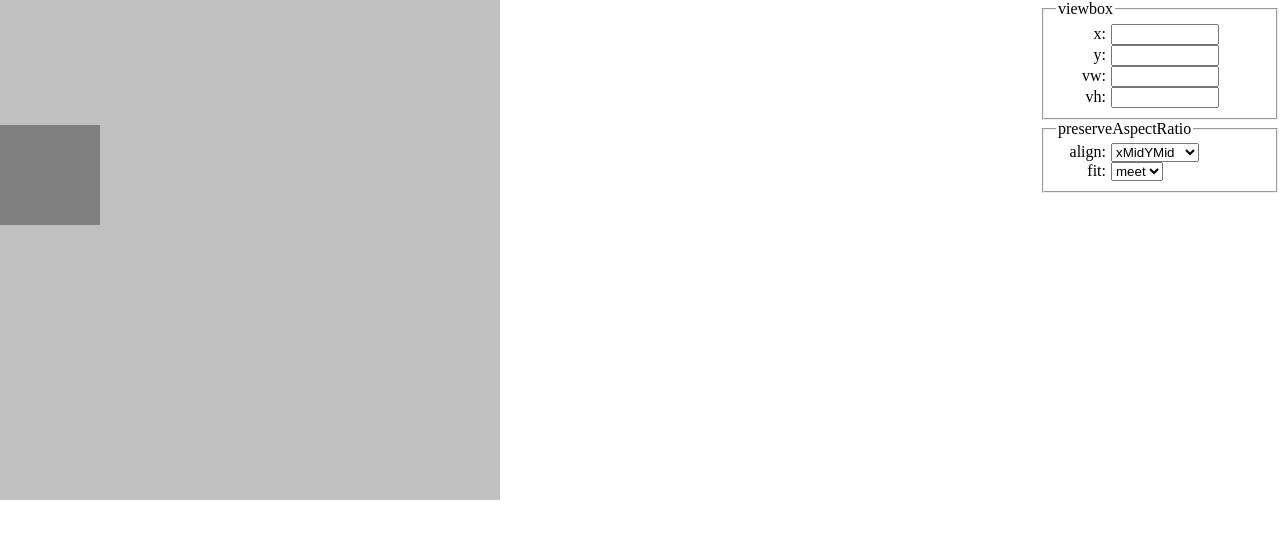
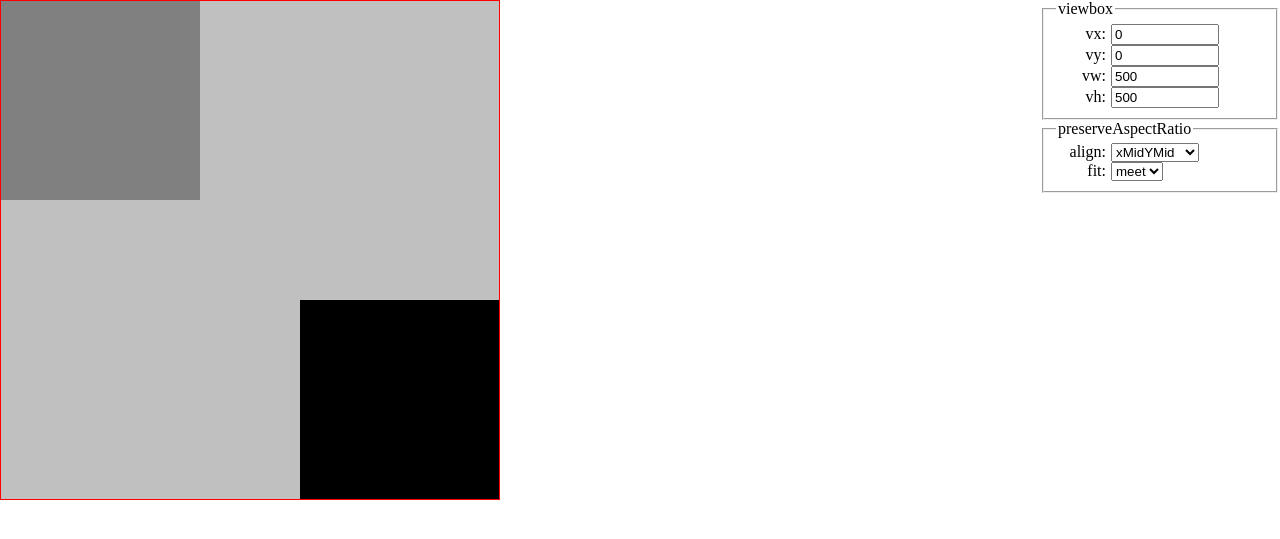
Before and after one commit to chapery/zzz, a PHP site: page /svg/viewbox.html in a window 1280 px wide. Shown: the top 539 px of the page. Run offline with PHP 8.4, Linux system fonts and the light colour scheme.

Commit message:
svg&sass

```diff
--- a/svg/viewbox.html
+++ b/svg/viewbox.html
@@ -34,18 +34,20 @@
 <body>
 	<div class="box">
 		<div class="left">
-			<svg class="svg" xmlns="http://www.w3.org/2000/svg" version="1.1" viewBox="100 100 1000 500">
-				<rect width="200" height="200" x="100" y="100" fill="gray"></rect>
+			<svg id="svg" class="svg" xmlns="http://www.w3.org/2000/svg" version="1.1" viewBox="0 0 500 500" preserveAspectRatio="xMidYMid meet">
+				<rect width="200" height="200" x="0" y="0" fill="gray"></rect>
+				<rect width="200" height="200" x="300" y="300" fill="black"></rect>
+				<rect id="refer" width="100%" height="100%" stroke="red" stroke-width="2" fill="none"></rect>
 			</svg>
 		</div>
 		<div class="right">
-			<form id="form" action="">
+			<form id="form1" action="">
 				<fieldset>
 					<legend>viewbox</legend>
-					<label for="vx" class="lab">x:</label><input id="vx" class="inpNum" type="number"><br/>
-					<label for="vy" class="lab">y:</label><input id="vy" class="inpNum" type="number"><br/>
-					<label for="vw" class="lab">vw:</label><input id="vw" class="inpNum" type="number"><br/>
-					<label for="vh" class="lab">vh:</label><input id="vh" class="inpNum" type="number">
+					<label for="vx" class="lab">vx:</label><input id="vx" class="inpNum" type="number" value="0"><br/>
+					<label for="vy" class="lab">vy:</label><input id="vy" class="inpNum" type="number" value="0"><br/>
+					<label for="vw" class="lab">vw:</label><input id="vw" class="inpNum" type="number" value="500"><br/>
+					<label for="vh" class="lab">vh:</label><input id="vh" class="inpNum" type="number" value="500">
 				</fieldset>
 				<fieldset>
 					<legend>preserveAspectRatio</legend>
@@ -61,7 +63,7 @@
 						<option value="xMidYMax">xMidYMax</option>
 						<option value="xMaxYMax">xMaxYMax</option>
 					</select><br/>
-					<label for="align" class="lab">fit:</label><select id="">
+					<label for="fit" class="lab">fit:</label><select id="fit">
 						<option value="meet" selected="selected">meet</option>
 						<option value="slice">slice</option>
 					</select>
@@ -69,5 +71,21 @@
 			</form>
 		</div>
 	</div>
+	<script>
+		var svg = document.getElementById('svg'),
+			refer = document.getElementById('refer');
+		form1.addEventListener('input',function(e){
+			var vx = document.getElementById('vx').value || 0,
+				vy = document.getElementById('vy').value || 0,
+				vw = document.getElementById('vw').value || svg.offsetWidth,
+				vh = document.getElementById('vh').value || svg.offsetWidth,
+				align = document.getElementById('align').value,
+				fit = document.getElementById('fit').value;
+			svg.setAttribute('viewBox',vx+' '+vy+' '+vw+' '+vh);
+			svg.setAttribute('preserveAspectRatio',align+' '+fit);
+			refer.setAttribute('width',vw);
+			refer.setAttribute('height',vh);
+		});
+	</script>
 </body>
 </html>
```
Also changed, not shown: sass/test.css (+22 -2 lines), sass/test.scss (+26 -0 lines), svg/test.svg, 1 other file.
